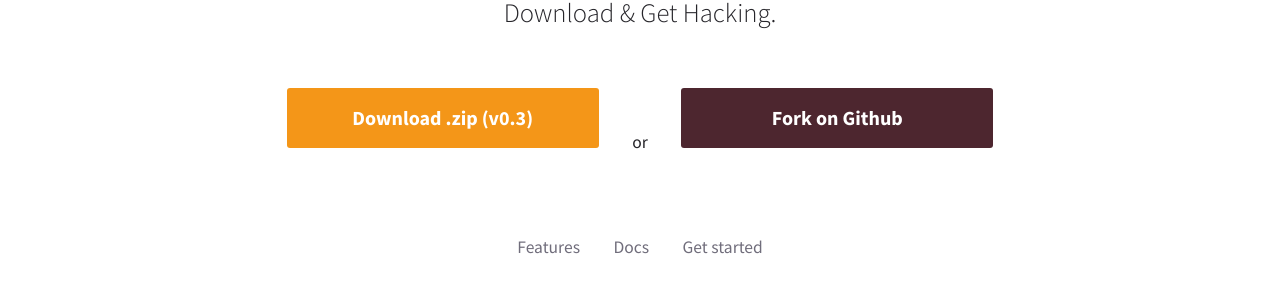
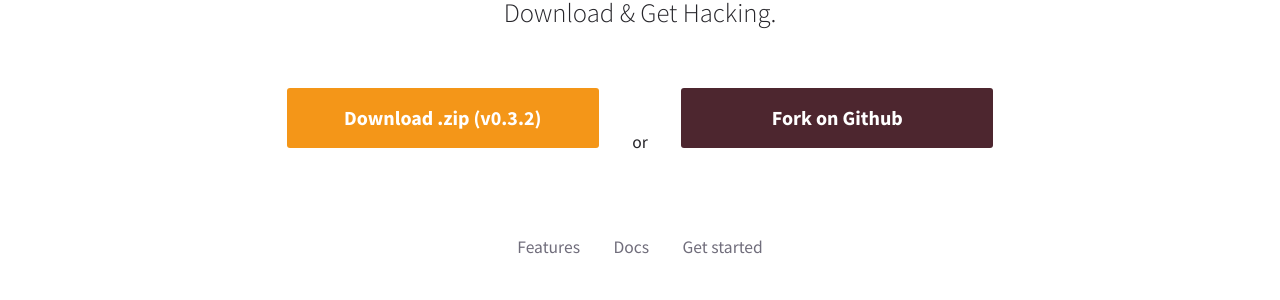
Before and after one commit to getchopstick/getchopstick.github.io, a Jekyll site: the page built from index.html, in a window 1280 px wide. Shown: the part 1338-1638 px from the top of the page. Built offline with Jekyll 4.4.1, drawn with Linux system fonts in a browser that asks for light colours.

Commit message:
Add minor version number

```diff
--- a/_config.yml
+++ b/_config.yml
@@ -1,4 +1,4 @@
 title: Chopstick
-chopstickversion: v0.3
+chopstickversion: v0.3.2
 markdown: kramdown
 exclude: ['_site', 'scss','*scss','Gem*','Guard*','*rb','.sass-cache','.git*','config.rb','*.md']
```
